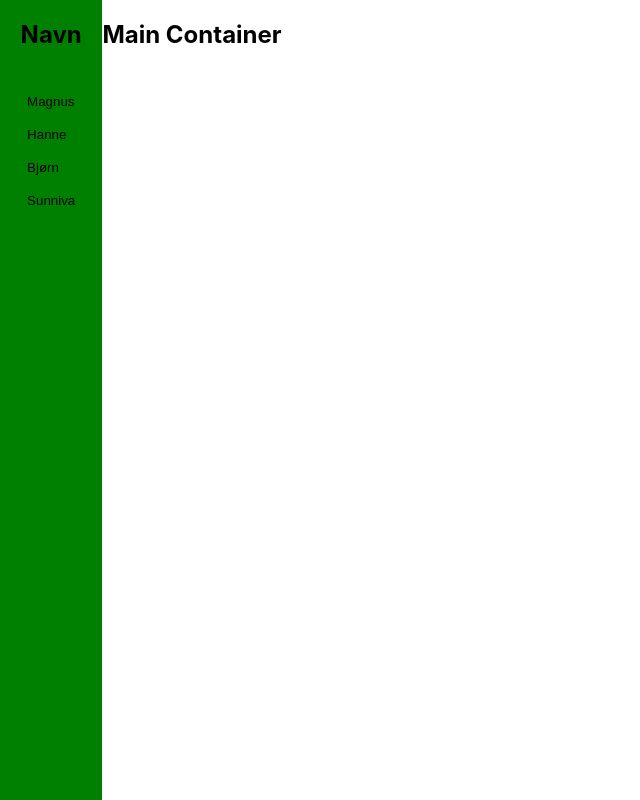
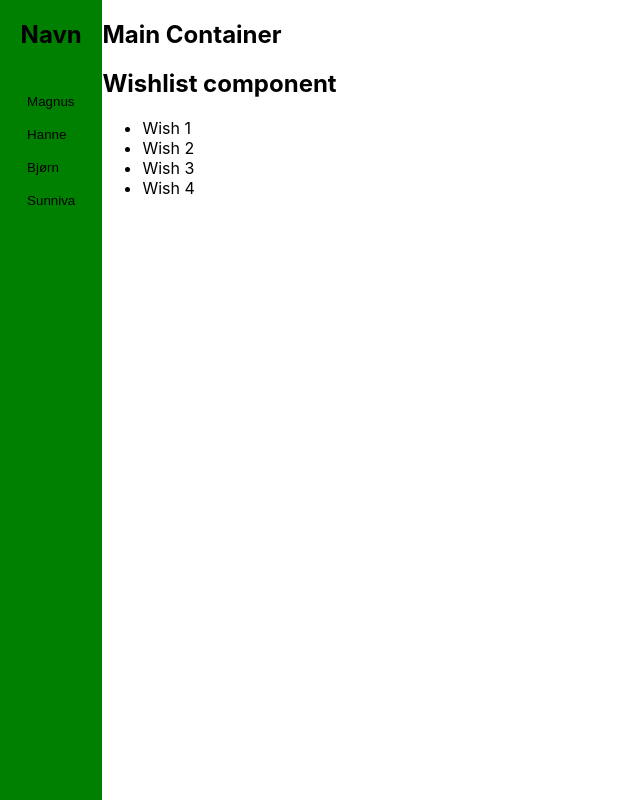
Before and after one commit to magnus-schj/Wishlist, a React (Create React App) app in the folder frontend/react/v1/: page / in a window 1280 px wide. Shown: the whole page, without its empty margins (0-640 px from the left). Built offline with nearby package versions, Linux system fonts and the light colour scheme.

Commit message:
wish component added

```diff
--- a/frontend/react/v1/src/App.js
+++ b/frontend/react/v1/src/App.js
@@ -1,15 +1,29 @@
+import React from "react";
+
+
 import './App.css';
 import UserList from "./compnents/users-list/usersList.component.jsx";
 import "./compnents/main-container/MainContainer.component.jsx";
 import MainContainer from './compnents/main-container/MainContainer.component.jsx';
+import WishList from "./compnents/wishList/WishList.component";
 
-function App() {
-  return (
-    <div className="App">
-      <UserList />
-      <MainContainer />
-    </div>
-  );
+
+class App extends React.Component {
+  constructor() {
+    super();
+    this.state = {
+      currentContainer: <WishList />,
+    }
+  }
+  render() {
+  const currentContainer = this.state.currentContainer;
+    return (
+      <div className="App">
+        <UserList />
+        <MainContainer currentContainer={currentContainer}/>
+      </div>
+    );
+  }
 }
 
 export default App;
--- a/frontend/react/v1/src/compnents/main-container/MainContainer.component.jsx
+++ b/frontend/react/v1/src/compnents/main-container/MainContainer.component.jsx
@@ -1,8 +1,9 @@
 import React from "react";
 
-const MainContainer = () => (
+const MainContainer = (props) => (
     <section className="MainContainer">
         <h1>Main Container</h1>
+        {props.currentContainer}
     </section>
 );
 export default MainContainer;
--- a/frontend/react/v1/src/compnents/user/user.component.jsx
+++ b/frontend/react/v1/src/compnents/user/user.component.jsx
@@ -1,4 +1,4 @@
-import React from "react";
+import React, { Component } from "react";
 import "./user.component.css";
 
 const User = (props) => (
--- /dev/null
+++ b/frontend/react/v1/src/compnents/wish/wish.component.jsx
@@ -0,0 +1,7 @@
+import React from 'react';
+
+const Wish = (props) => (
+<li>{props.wish}</li>
+)
+
+export default Wish;
--- a/frontend/react/v1/src/compnents/wishList/WishList.component.jsx
+++ b/frontend/react/v1/src/compnents/wishList/WishList.component.jsx
@@ -1,9 +1,18 @@
 import React from "react";
 import "./WishList.component.css";
+
+import "../wish/wish.component";
+import Wish from "../wish/wish.component";
 
 const WishList = ()=> (
     <div className="WishList">
         <h1>Wishlist component</h1>
+        <ul>
+            <Wish wish="Wish 1"/>
+            <Wish wish="Wish 2"/>
+            <Wish wish="Wish 3"/>
+            <Wish wish="Wish 4"/>
+        </ul>
     </div>
 );
 
```
